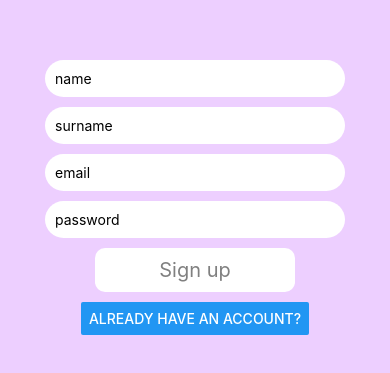
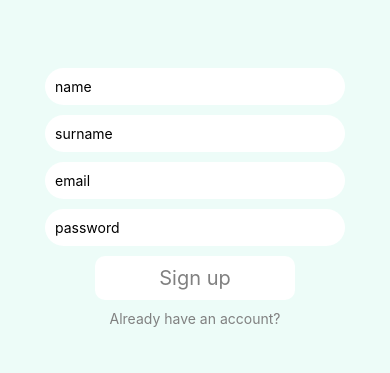
Before and after one commit to HaykSerobyan-89/SocialReadingNative, a React Native app: screen /Register in a window 390 px wide. Shown: the part 225-598 px from the top of the page. Built offline with nearby package versions, Linux system fonts and the light colour scheme.

Commit message:
ready for 2 000 000 ֏

```diff
--- a/src/screens/Home.js
+++ b/src/screens/Home.js
@@ -2,7 +2,6 @@
 import React, {useState} from 'react';
 import {
   StyleSheet,
-  Button,
   TextInput,
   TouchableOpacity,
   View,
@@ -73,19 +72,21 @@ function Login({navigation}) {
         }}>
         <Text style={styles.text}>Sign in</Text>
       </TouchableOpacity>
-      <Button
-        title="Don't have an account?"
+      <TouchableOpacity
+      style={styles.tochableDont}
         onPress={() => {
           navigation.navigate('Register');
         }}
-      />
+      >
+      <Text style={ { color: 'grey' } }>Do not have an account?</Text>
+      </TouchableOpacity>
     </View>
   );
 }
 
 const styles = StyleSheet.create({
   view: {
-    backgroundColor: '#edcfff',
+    backgroundColor: '#edfcf8',
     width: '100%',
     height: '100%',
     flex: 1,
@@ -115,6 +116,9 @@ const styles = StyleSheet.create({
     marginBottom: 10,
 
   },
+ tochableDont: {
+ backgroundColor: 'transparent',
+  }
 });
 
 export default Login;
--- a/src/screens/ProfileScreen.js
+++ b/src/screens/ProfileScreen.js
@@ -1,6 +1,6 @@
 /* eslint-disable prettier/prettier */
 import React from 'react';
-import {Text, BackHandler} from 'react-native';
+import {Text, BackHandler, View, StyleSheet} from 'react-native';
 import {useFocusEffect} from '@react-navigation/native';
 
 
@@ -21,13 +21,29 @@ function ProfileScreen({navigation, route}) {
   );
   console.log('PARAMS __________________________', route.params.data);
   return (
-    <>
-      <Text>
+    <View style={styles.view}>
+      <Text style={styles.Text}>
         This is {route.params.data.first_name} {route.params.data.last_name}{' '}
         profile.
       </Text>
-    </>
+    </View>
   );
 }
 
+const styles = StyleSheet.create({
+  view: {
+    backgroundColor: '#edfcf8',
+    width: '100%',
+    height: '100%',
+    flex: 1,
+    flexDirection: 'column',
+    alignItems: 'center',
+    paddingTop: 30,
+  },
+  text: {
+    color: 'grey',
+    textAlign: 'center',
+    fontSize: 20,
+  },
+});
 export default ProfileScreen;
--- a/src/screens/Register.js
+++ b/src/screens/Register.js
@@ -6,7 +6,6 @@ import {
   TouchableOpacity,
   View,
   Alert,
-  Button
 } from 'react-native';
 import React, {useState} from 'react';
 import axios from 'axios';
@@ -84,19 +83,20 @@ function Register({navigation}) {
         }}>
         <Text style={styles.text}>Sign up</Text>
       </TouchableOpacity>
-      <Button
-        title="Already have an account?"
+      <TouchableOpacity
+        style={styles.tochableHave}
         onPress={() => {
           navigation.navigate('Login');
-        }}
-      />
+        }}>
+        <Text style={{color: 'grey'}}>Already have an account?</Text>
+      </TouchableOpacity>
     </View>
   );
 }
 
 const styles = StyleSheet.create({
   view: {
-    backgroundColor: '#edcfff',
+    backgroundColor: '#edfcf8',
     width: '100%',
     height: '100%',
     flex: 1,
@@ -124,7 +124,9 @@ const styles = StyleSheet.create({
     padding: 10,
     marginBottom: 10,
     borderRadius: 10,
-
+  },
+  tochableHave: {
+    backgroundColor: 'transparent',
   },
 });
 
```
Also changed, not shown: App.js (+6 -4 lines).
